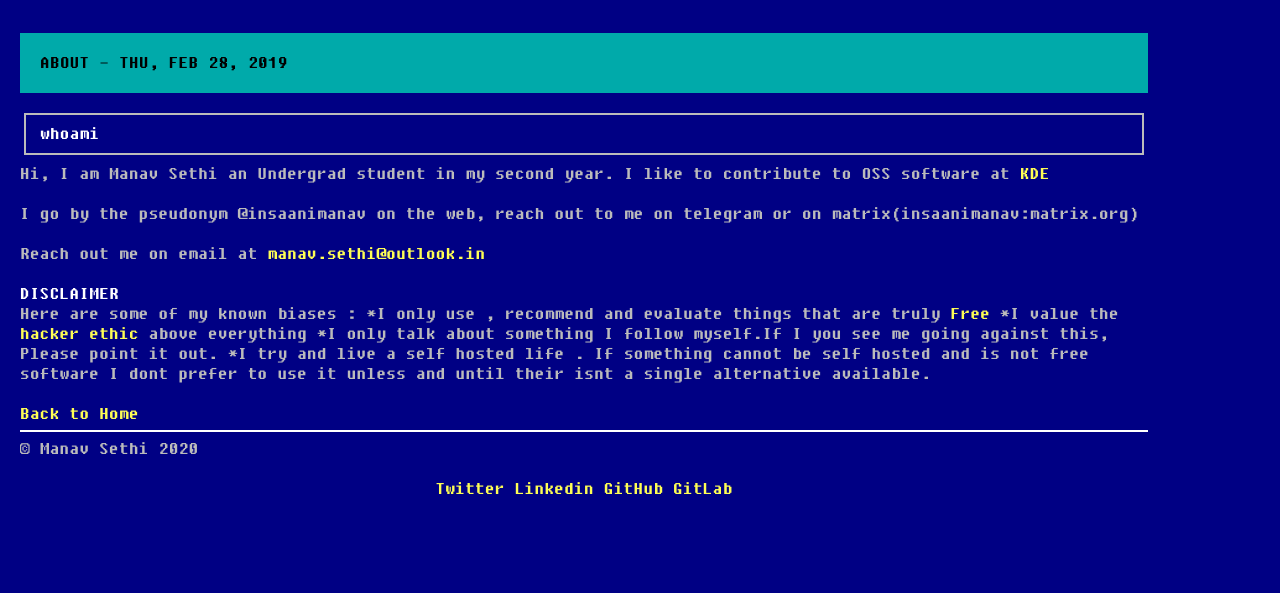
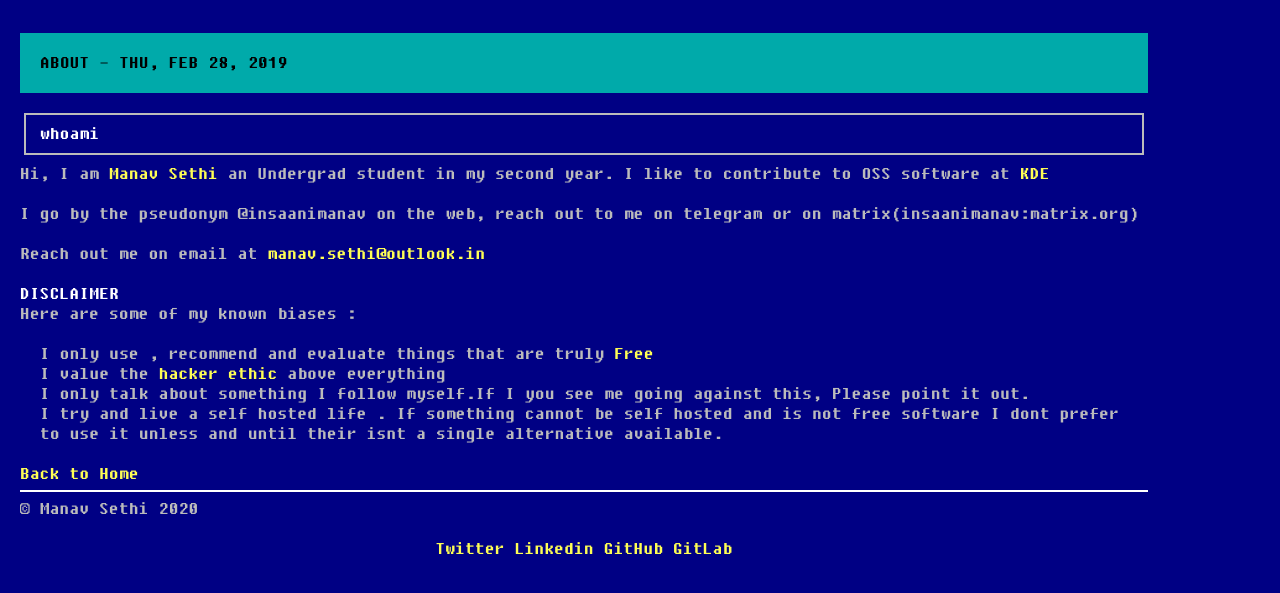
Before and after one commit to insaaniManav/insaanimanav-old.github.io, a plain HTML site: page about/index.html in a window 1280 px wide. Shown: the part 23-616 px from the top of the page. Drawn offline with Linux system fonts and the light colour scheme.

Commit message:
rebuilding site Sat Aug 29 02:34:22 PM IST 2020

```diff
--- a/about/index.html
+++ b/about/index.html
@@ -50,15 +50,17 @@
         <h1>About - Thu, Feb 28, 2019</h1>
     </div>
     <p class="lead">whoami</p>
-    <p>Hi, I am Manav Sethi an Undergrad student in my second year. I like to contribute to OSS software at <a href="invent.kde.org/msethi">KDE</a><!-- raw HTML omitted --></p>
+    <p>Hi, I am <a href="https://www.google.com/search?q=insaanimanav&amp;oq=insaanimanav&amp;aqs=chrome..69i57j69i59j69i60l6.632j0j4&amp;sourceid=chrome&amp;ie=UTF-8">Manav Sethi</a> an Undergrad student in my second year. I like to contribute to OSS software at <a href="invent.kde.org/msethi">KDE</a><!-- raw HTML omitted --></p>
 <p>I go by the pseudonym @insaanimanav on the web, reach out to me on telegram or on matrix(insaanimanav:matrix.org)<!-- raw HTML omitted --></p>
 <p>Reach out me on email at <a href="mailto:manav.sethi@outlook.in">manav.sethi@outlook.in</a><!-- raw HTML omitted --></p>
 <h1 id="disclaimer">Disclaimer</h1>
-<p>Here are some of my known biases :
-*I only use , recommend and evaluate things that are truly <a href="https://www.gnu.org/philosophy/free-sw.en.html">Free</a>
-*I value the <a href="https://en.wikipedia.org/wiki/Hacker_ethic#:~:text=The%20hacker%20ethic%20is%20a,others%20is%20an%20ethical%20imperative.">hacker ethic</a> above everything
-*I only talk about something I follow myself.If I you see me going against this, Please point it out.
-*I  try and live a self hosted life . If something cannot be self hosted and is not free software I dont prefer to use it unless and until their isnt a single alternative available.</p>
+<p>Here are some of my known biases :</p>
+<ul>
+<li>I only use , recommend and evaluate things that are truly <a href="https://www.gnu.org/philosophy/free-sw.en.html">Free</a></li>
+<li>I value the <a href="https://en.wikipedia.org/wiki/Hacker_ethic#:~:text=The%20hacker%20ethic%20is%20a,others%20is%20an%20ethical%20imperative.">hacker ethic</a> above everything</li>
+<li>I only talk about something I follow myself.If I you see me going against this, Please point it out.</li>
+<li>I  try and live a self hosted life . If something cannot be self hosted and is not free software I dont prefer to use it unless and until their isnt a single alternative available.</li>
+</ul>
 
     <h4><a href="https://insaanimanav.github.io">Back to Home</a></h4>
 </div>
--- a/index.xml
+++ b/index.xml
@@ -108,7 +108,8 @@ Part 1 - Get out of this box It&amp;rsquo;s 1983 Ronald Regan is the president o
       <pubDate>Thu, 28 Feb 2019 00:00:00 +0000</pubDate>
 
       <guid>https://insaanimanav.github.io/about/</guid>
-      <description>Hi, I am Manav Sethi an Undergrad student in my second year. I like to contribute to OSS software at KDEI go by the pseudonym @insaanimanav on the web, reach out to me on telegram or on matrix(insaanimanav:matrix.org)Reach out me on email at manav.sethi@outlook.inDisclaimer Here are some of my known biases : *I only use , recommend and evaluate things that are truly Free *I value the hacker ethic above everything *I only talk about something I follow myself.</description>
+      <description>Hi, I am Manav Sethi an Undergrad student in my second year. I like to contribute to OSS software at KDEI go by the pseudonym @insaanimanav on the web, reach out to me on telegram or on matrix(insaanimanav:matrix.org)Reach out me on email at manav.sethi@outlook.inDisclaimer Here are some of my known biases :
+ I only use , recommend and evaluate things that are truly Free I value the hacker ethic above everything I only talk about something I follow myself.</description>
     </item>
 
   </channel>
```
